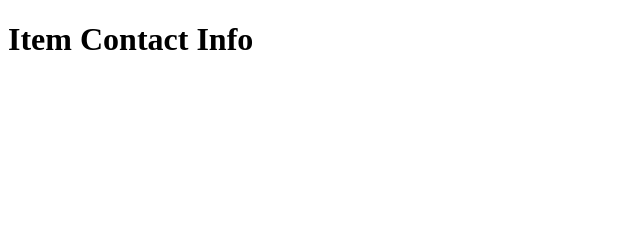
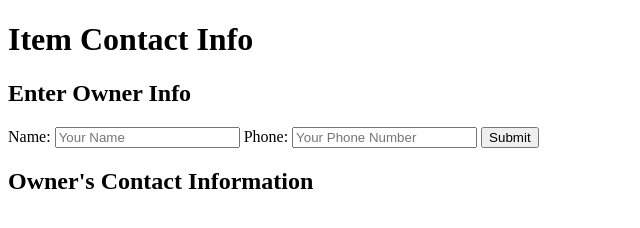
Before and after one commit to DovidSabel/ownershipclaims, a plain HTML site: page index.html in a window 1280 px wide. Shown: the whole page, without its empty margins (0-640 px from the left). Drawn offline with Linux system fonts and the light colour scheme.

Commit message:
Update index.html

```diff
--- a/index.html
+++ b/index.html
@@ -5,6 +5,19 @@
 </head>
 <body>
     <h1>Item Contact Info</h1>
+    <h2>Enter Owner Info</h2>
+<form id="contact-form">
+    <label for="name">Name:</label>
+    <input type="text" id="name" placeholder="Your Name" required>
+    <label for="phone">Phone:</label>
+    <input type="text" id="phone" placeholder="Your Phone Number" required>
+    <button type="submit">Submit</button>
+</form>
+
+<h2>Owner's Contact Information</h2>
+<div id="info-display">
+    <!-- This will show the stored contact info -->
+</div>
     <div id="info-display"></div>
     <form id="contact-form" style="display:none;">
         <input type="text" id="name" placeholder="Your Name" required>
```
